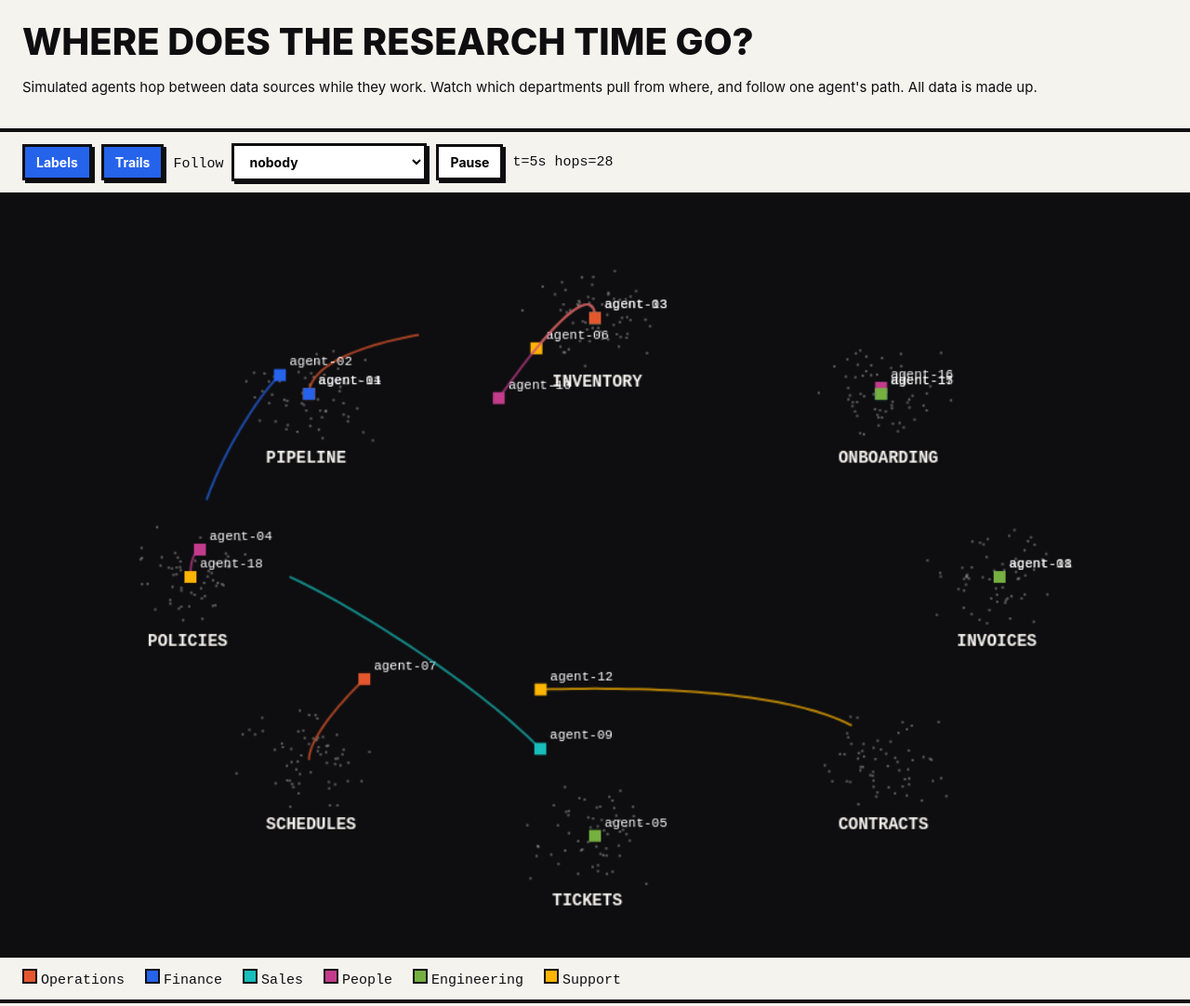
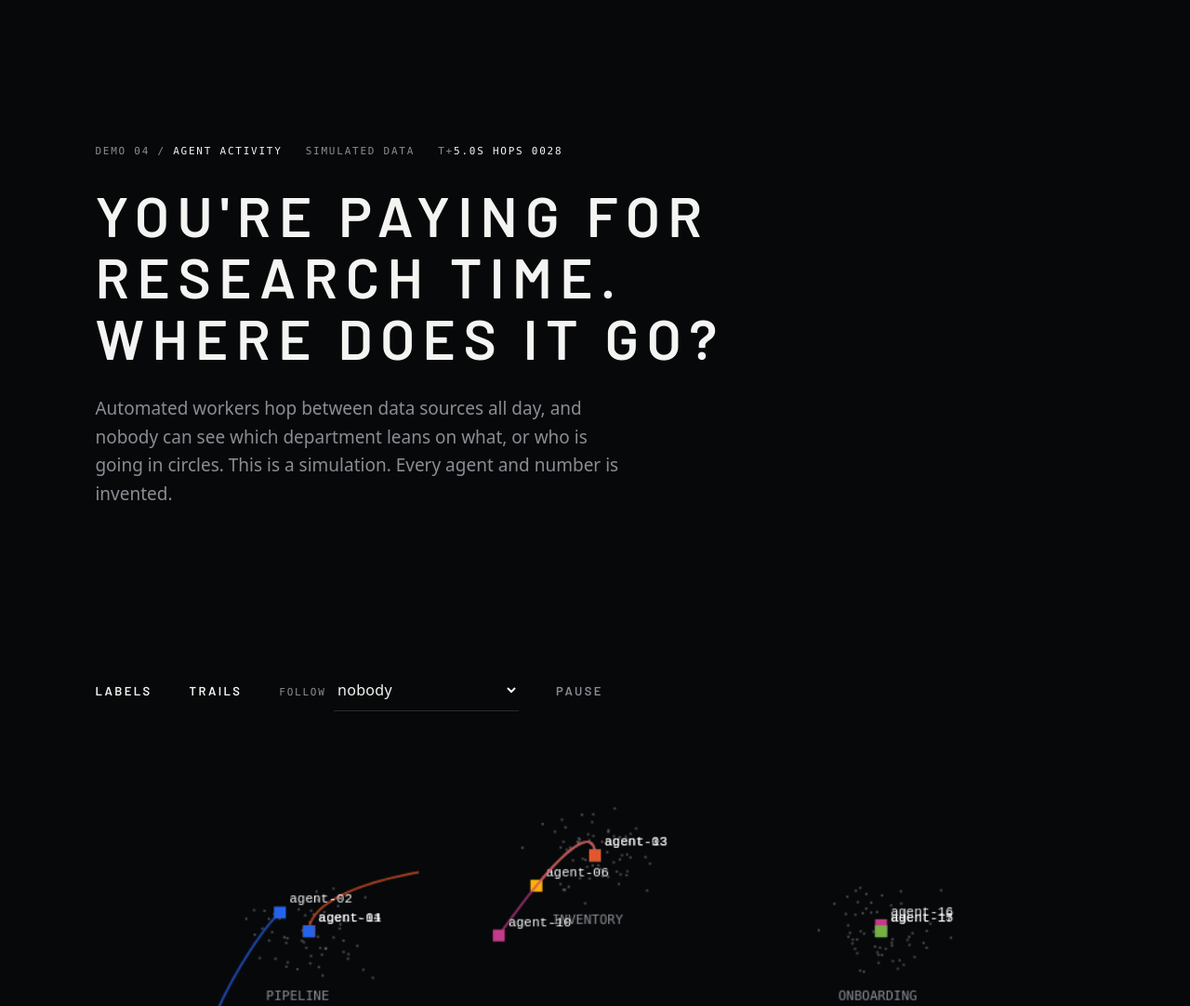
Before and after one commit to obviouslogic-ai/agent-activity-viz, a website: page index.html in a window 1280 px wide. Shown: the top 1082 px of the page at 93% size. Drawn offline with Linux system fonts and the light colour scheme.

Commit message:
Restyle: dark mission-control theme, bundled Barlow font

```diff
--- a/index.html
+++ b/index.html
@@ -1,24 +1,21 @@
 <!doctype html><html lang="en"><head><meta charset="utf-8"><meta name="viewport" content="width=device-width,initial-scale=1">
-<title>Agent activity: where the research time goes</title>
-<style>
-:root{--ink:#0E0E10;--paper:#F5F3EE;--blue:#2563EB}
-body{margin:0;background:var(--paper);color:var(--ink);font:15px Inter,system-ui,sans-serif}
-header{border-bottom:4px solid var(--ink);padding:20px 24px}h1{margin:0;font:800 clamp(24px,4vw,40px) "Plus Jakarta Sans",Inter,sans-serif;text-transform:uppercase}
-.bar{display:flex;flex-wrap:wrap;gap:10px;align-items:center;padding:12px 24px;border-bottom:4px solid var(--ink);font-family:"JetBrains Mono",monospace}
-button,select{font:700 14px "Plus Jakarta Sans",Inter,sans-serif;padding:8px 12px;border:3px solid var(--ink);background:#fff;box-shadow:3px 3px 0 var(--ink);cursor:pointer}
-button[aria-pressed=true]{background:var(--blue);color:#fff}
-canvas{display:block;width:100%;background:var(--ink)}#legend span{display:inline-block;margin-right:12px}#legend i{display:inline-block;width:12px;height:12px;margin-right:4px;border:2px solid var(--ink)}
-</style></head><body>
-<header><h1>Where does the research time go?</h1><p>Simulated agents hop between data sources while they work. Watch which departments pull from where, and follow one agent's path. All data is made up.</p></header>
-<div class="bar"><button id="labels" aria-pressed="true">Labels</button><button id="trails" aria-pressed="true">Trails</button>
-<label>Follow <select id="follow"><option value="">nobody</option></select></label><button id="pause" aria-pressed="false">Pause</button><span id="stats"></span></div>
-<canvas id="c" width="1000" height="640"></canvas><div class="bar" id="legend"></div>
+<title>Agent activity: where the research time goes</title><link rel="stylesheet" href="theme.css">
+<style>canvas{display:block;width:100vw;height:auto;background:var(--bg)}
+.ctl{padding:0 8vw 3vh;display:flex;flex-wrap:wrap;align-items:center;gap:8px}button[aria-pressed=true]{color:var(--fg)}button[aria-pressed=false]{color:var(--dim)}
+#legend{padding:3vh 8vw}#legend span{margin-right:28px}#legend i{display:inline-block;width:6px;height:6px;border-radius:50%;margin-right:8px;vertical-align:middle}</style></head><body>
+<section class="screen in"><div class="tele">DEMO 04 / <b>AGENT ACTIVITY</b> &nbsp; SIMULATED DATA &nbsp; T+<b id="stats">0</b></div>
+<h1 style="margin-top:28px">You're paying for research time. Where does it go?</h1>
+<p class="lede">Automated workers hop between data sources all day, and nobody can see which department leans on what, or who is going in circles. This is a simulation. Every agent and number is invented.</p></section>
+<div class="ctl tele"><button id="labels" aria-pressed="true">Labels</button><button id="trails" aria-pressed="true">Trails</button>
+<label>FOLLOW <select id="follow"><option value="">nobody</option></select></label><button id="pause" aria-pressed="false">Pause</button></div>
+<canvas id="c" width="1000" height="640"></canvas><div class="tele" id="legend"></div>
+<footer class="tele">SOURCE <a href="https://github.com/obviouslogic-ai/agent-activity-viz">agent-activity-viz</a> &nbsp; / &nbsp; <a href="https://obviouslogic.ai">obviouslogic.ai</a></footer>
 <script type="module">
 import { createWorld, step, DEPARTMENTS } from "./sim.js";
 const cv = document.getElementById("c"), g = cv.getContext("2d"), w = createWorld();
 const opt = { labels: true, trails: true, follow: "", paused: false };
 for (const a of w.agents) follow.add(new Option(`${a.id} (${a.dept})`, a.id));
-legend.innerHTML = Object.entries(DEPARTMENTS).map(([d, c]) => `<span><i style="background:${c}"></i>${d}</span>`).join("");
+legend.innerHTML = Object.entries(DEPARTMENTS).map(([d, c]) => `<span><i style="background:${c}"></i>${d.toUpperCase()}</span>`).join("");
 const tog = (id, k) => document.getElementById(id).onclick = e => { opt[k] = !opt[k]; e.target.setAttribute("aria-pressed", opt[k]); };
 tog("labels", "labels"); tog("trails", "trails"); tog("pause", "paused");
 follow.onchange = e => opt.follow = e.target.value;
@@ -28,15 +25,16 @@ let last = performance.now();
 function draw(now) {
   const dt = Math.min(0.05, (now - last) / 1000); last = now; if (!opt.paused) step(w, dt);
   const f = w.agents.find(a => a.id === opt.follow), z = f ? 1.8 : 1;
-  g.setTransform(1, 0, 0, 1, 0, 0); g.fillStyle = "#0E0E10"; g.fillRect(0, 0, cv.width, cv.height);
+  g.setTransform(1, 0, 0, 1, 0, 0); g.fillStyle = "#07080A"; g.fillRect(0, 0, cv.width, cv.height);
   g.setTransform(z, 0, 0, z, f ? cv.width / 2 - f.x * z : 0, f ? cv.height / 2 - f.y * z : 0);
-  for (const c of w.clouds) { g.fillStyle = "#F5F3EE55"; for (const p of c.points) g.fillRect(p.x, p.y, 2, 2);
-    if (opt.labels) { g.fillStyle = "#F5F3EE"; g.font = "700 14px 'JetBrains Mono',monospace"; g.fillText(c.name.toUpperCase(), c.x - 36, c.y + 58); } }
+  for (const c of w.clouds) { g.fillStyle = "#F4F4F244"; for (const p of c.points) g.fillRect(p.x, p.y, 2, 2);
+    if (opt.labels) { g.fillStyle = "#8A8D93"; g.font = "11px ui-monospace,Menlo,monospace"; g.fillText(c.name.toUpperCase(), c.x - 36, c.y + 58); } }
   for (const a of w.agents) { const col = DEPARTMENTS[a.dept], dim = f && f !== a;
     if (opt.trails && a.trail.length > 1) { g.strokeStyle = col + (dim ? "33" : "AA"); g.lineWidth = 2; g.beginPath(); a.trail.forEach(([x, y], i) => i ? g.lineTo(x, y) : g.moveTo(x, y)); g.stroke(); }
     g.fillStyle = dim ? col + "55" : col; g.fillRect(a.x - 5, a.y - 5, 10, 10); if (a === f) { g.strokeStyle = "#fff"; g.lineWidth = 2; g.strokeRect(a.x - 9, a.y - 9, 18, 18); }
     if (opt.labels && (!f || a === f)) { g.fillStyle = "#fff"; g.font = "11px 'JetBrains Mono',monospace"; g.fillText(a.id, a.x + 8, a.y - 8); } }
-  stats.textContent = `t=${w.time.toFixed(0)}s hops=${w.hops}`; document.body.dataset.hops = w.hops; requestAnimationFrame(draw);
+  stats.textContent = `${w.time.toFixed(1)}S  HOPS ${String(w.hops).padStart(4,'0')}`; document.body.dataset.hops = w.hops; requestAnimationFrame(draw);
 }
 requestAnimationFrame(draw);
-</script></body></html>
+</script><script>const io=new IntersectionObserver(es=>es.forEach(e=>e.isIntersecting&&e.target.classList.add("in")),{threshold:.15});document.querySelectorAll(".screen").forEach(s=>io.observe(s));</script>
+</body></html>
--- /dev/null
+++ b/theme.css
@@ -0,0 +1,19 @@
+@font-face{font-family:Barlow;font-weight:400;src:url(fonts/barlow-latin-400-normal.woff2) format("woff2")}
+@font-face{font-family:Barlow;font-weight:600;src:url(fonts/barlow-latin-600-normal.woff2) format("woff2")}
+:root{--bg:#07080A;--fg:#F4F4F2;--dim:#8A8D93;--faint:#2A2C31;--ok:#7CE0A3;--bad:#FF6B5E;--accent:#9DB8FF}
+*{box-sizing:border-box}html{scroll-behavior:smooth}
+body{margin:0;background:var(--bg);color:var(--fg);font:16px/1.6 system-ui,-apple-system,"Segoe UI",sans-serif}
+h1,h2,.h{font-family:Barlow,sans-serif;font-weight:600;text-transform:uppercase;letter-spacing:.14em;margin:0}
+h1{font-size:clamp(30px,5vw,60px);line-height:1.1;max-width:20ch}h2{font-size:15px;color:var(--dim);margin-bottom:24px}
+.screen{min-height:90vh;padding:12vh 8vw;display:flex;flex-direction:column;justify-content:center;opacity:.25;transform:translateY(24px);transition:opacity 1.2s ease,transform 1.2s ease}
+.screen.in{opacity:1;transform:none}
+.lede{max-width:52ch;color:var(--dim);font-size:19px;margin-top:28px}
+.tele{font:11px/1.4 ui-monospace,"SFMono-Regular",Menlo,monospace;letter-spacing:.16em;text-transform:uppercase;color:var(--dim)}
+.tele b{color:var(--fg);font-weight:400}
+button,select,input{background:transparent;color:var(--fg);border:0;font:600 13px Barlow,sans-serif;letter-spacing:.18em;text-transform:uppercase;padding:10px 0;margin-right:32px;cursor:pointer}
+button:hover{color:var(--accent)}button:disabled{color:var(--faint);cursor:default}
+input{text-transform:none;letter-spacing:0;font:400 20px system-ui,sans-serif;width:100%;max-width:640px;border-bottom:1px solid var(--faint);margin-bottom:16px}
+select{border-bottom:1px solid var(--faint);text-transform:none;letter-spacing:.02em;font:400 16px system-ui,sans-serif}
+select option{background:var(--bg)}
+a{color:var(--fg);text-decoration:underline;text-underline-offset:4px;text-decoration-color:var(--dim)}
+footer{padding:8vh 8vw}
```
Also changed, not shown: fonts/barlow-latin-400-normal.woff2 (added), fonts/barlow-latin-600-normal.woff2 (added), screenshot-after.png (added), screenshot-before.png (added).
